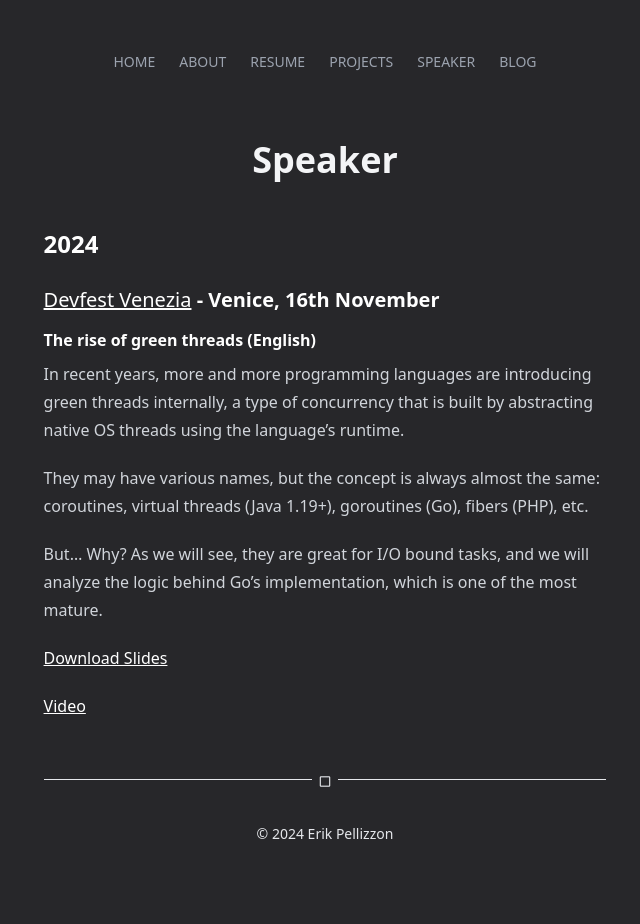
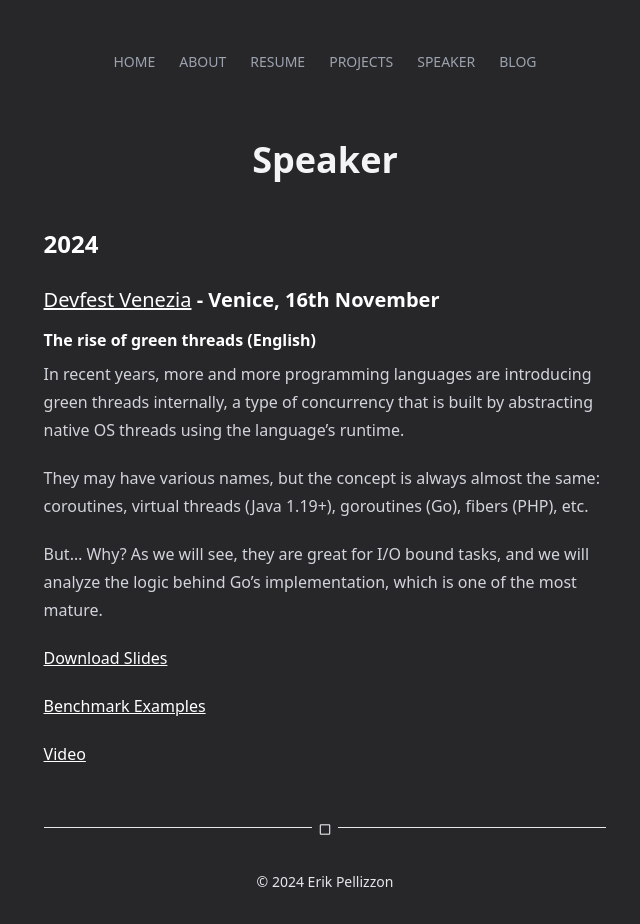
Before and after one commit to ErikPelli/erikpelli.github.io, a Jekyll site: the page built from speaker.md, in a window 1280 px wide. Shown: the whole page, without its empty margins (315-955 px from the left). Built offline with Jekyll 4.4.1, drawn with Linux system fonts in a browser that asks for light colours; nearby versions of some CDN libraries; some web fonts are replaced; before the commit the page ends 900 px from its top, so only the background shows below that.

Commit message:
Add coroutines benchmark link

```diff
--- a/speaker.md
+++ b/speaker.md
@@ -21,4 +21,6 @@ analyze the logic behind Go's implementation, which is one of the most mature.
 
 [Download Slides](/assets/pdf/speaker/rise-green-threads-v1.pdf)
 
+[Benchmark Examples](https://github.com/ErikPelli/requests_concurrency_benchmark)
+
 [Video](https://www.youtube.com/watch?v=AxiZTn0dzaw)
```
